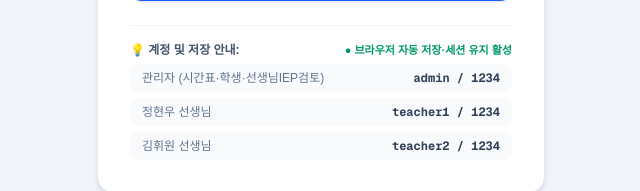
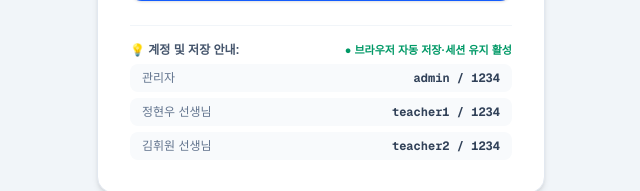
Before and after one commit to hyeonu57/--, a Next.js app in the folder web-admin/: page / in a window 1280 px wide. Shown: the part 478-669 px from the top of the page, without its empty margins (319-959 px from the left). Built offline with nearby package versions, Linux system fonts and the light colour scheme.

Commit message:
처음 화면 관리자 옆 괄호 문구 제거

```diff
--- a/web-admin/app/page.tsx
+++ b/web-admin/app/page.tsx
@@ -1036,7 +1036,7 @@ export default function Home() {
               </span>
             </div>
             <div className="flex justify-between bg-slate-50 px-3 py-1.5 rounded-lg">
-              <span>관리자 (시간표·학생·선생님IEP검토)</span>
+              <span>관리자</span>
               <span className="font-mono font-bold text-slate-700">admin / 1234</span>
             </div>
             {teachersOnly.map((t) => (
```
